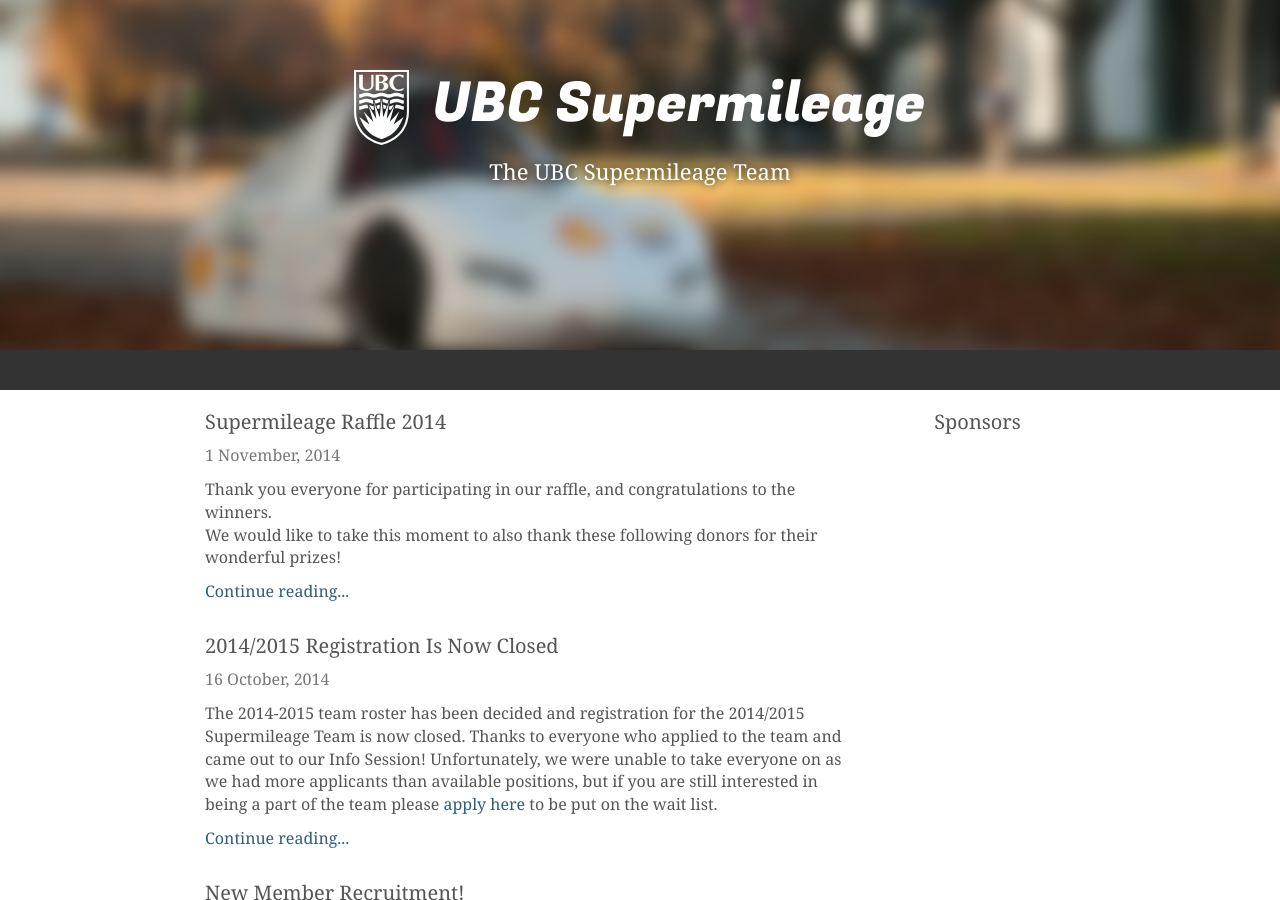
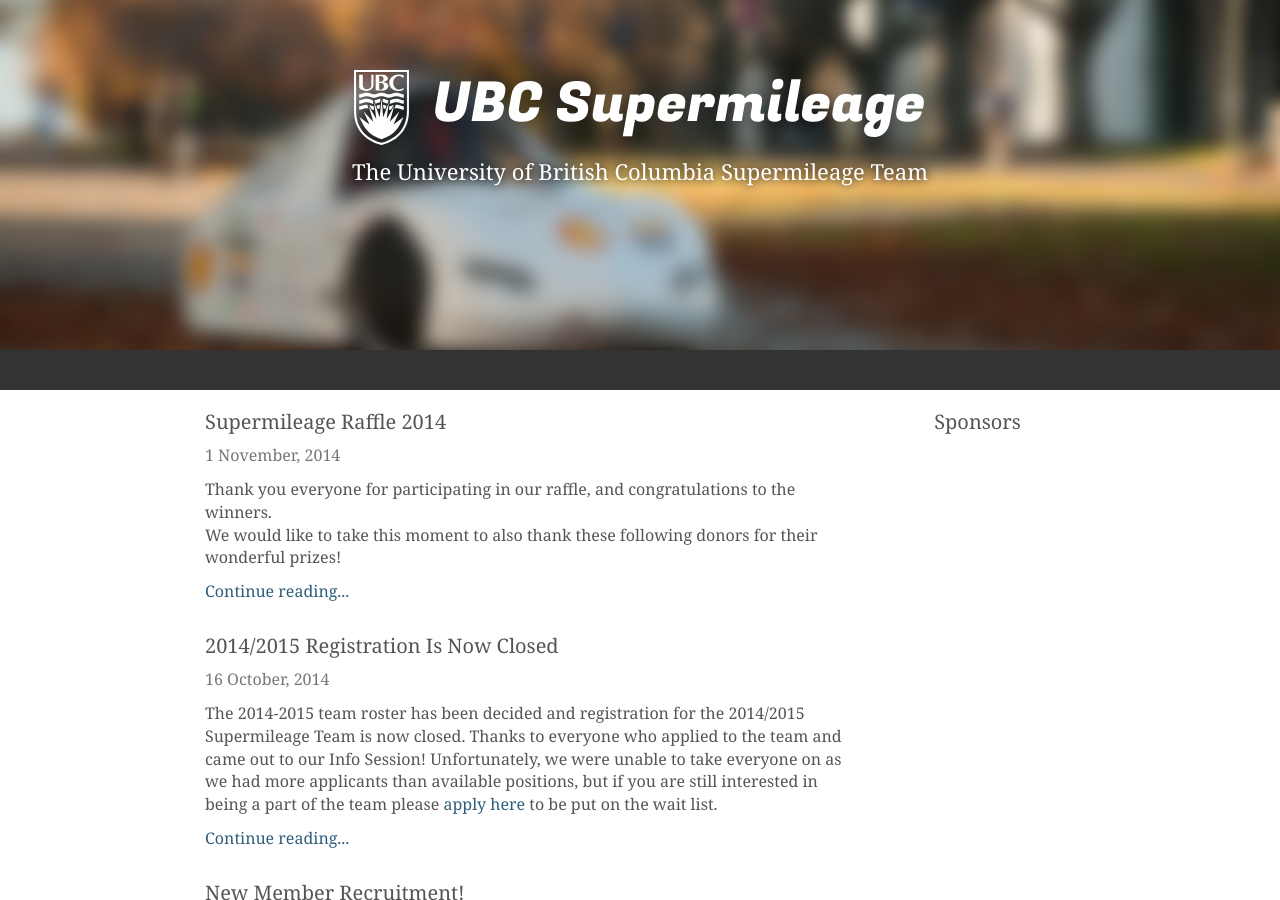
Before and after one commit to sarahromani/supermileage.github.io, a Jekyll site: the page built from index.html, in a window 1280 px wide and 900 px high. Built offline with Jekyll 4.4.1, drawn with Linux system fonts in a browser that asks for light colours; some web fonts are replaced; the list of posts is cut into pages by our own code.

Commit message:
UBC to full name

```diff
--- a/_config.yml
+++ b/_config.yml
@@ -1,5 +1,5 @@
 name: UBC Supermileage
-description: The UBC Supermileage Team
+description: The University of British Columbia Supermileage Team
 url: http://supermileage.ca
 dateformat: "%-d %B, %Y"
 
```
